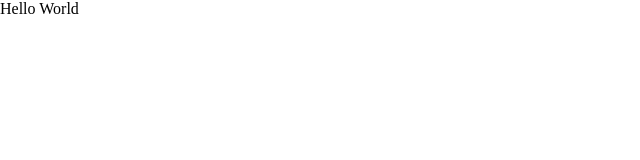
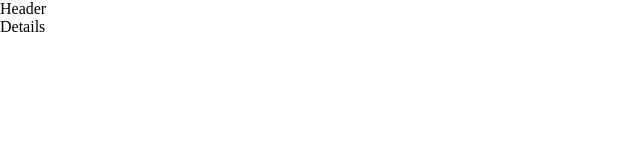
Before and after one commit to pavlo-serhiichuk/outfitt, a React app: page /details in a window 1280 px wide. Shown: the top 160 px of the page, without its empty margins (0-640 px from the left). Built offline with nearby package versions, Linux system fonts and the light colour scheme.

Commit message:
added react-router, Main & OutfitDetails pages

```diff
--- a/config/webpack/getWebpackConfig.ts
+++ b/config/webpack/getWebpackConfig.ts
@@ -30,6 +30,9 @@ export function getWebpackConfig(options: WebpackOptions) {
     },
     resolve: {
       extensions: ['.tsx', '.ts', '.js'],
+      alias: {
+        '@': path.resolve(__dirname, '..', '..', 'src')
+      },
     },
   }
 }
--- a/package.json
+++ b/package.json
@@ -15,6 +15,7 @@
     "@types/lodash": "^4.17.20",
     "@types/react": "^19.1.8",
     "@types/react-dom": "^19.1.6",
+    "@types/react-router": "^5.1.20",
     "@types/webpack": "^5.28.5",
     "@types/webpack-dev-server": "^4.7.2",
     "css-loader": "^7.1.2",
@@ -32,6 +33,7 @@
   "dependencies": {
     "lodash": "^4.17.21",
     "react": "^19.1.0",
-    "react-dom": "^19.1.0"
+    "react-dom": "^19.1.0",
+    "react-router": "^7.7.0"
   }
 }
--- a/src/app/App.tsx
+++ b/src/app/App.tsx
@@ -1,5 +1,14 @@
 import React from "react";
+import {Route, Routes} from "react-router";
+import {MainPage} from "@/pages/MainPage";
+import {OutfitDetailsPage} from "@/pages/OutfitDetailsPage";
 
 export function App() {
-  return <div className={'app light'}>Hello World</div>;
+  return <div className={'app light'}>
+    Header
+    <Routes>
+      <Route path="/" element={<MainPage />} />
+      <Route path="/details" element={<OutfitDetailsPage />} />
+    </Routes>
+  </div>;
 }
--- a/src/index.tsx
+++ b/src/index.tsx
@@ -2,7 +2,12 @@ import React from 'react';
 import {createRoot} from 'react-dom/client';
 import './assets/style/style.scss'
 import {App} from "./app/App";
+import {BrowserRouter} from "react-router";
 
 const root = createRoot(document.getElementById('root'));
 
-root.render(<App />);
+root.render(
+  <BrowserRouter>
+    <App />
+  </BrowserRouter>
+);
--- /dev/null
+++ b/src/pages/MainPage/index.ts
@@ -0,0 +1 @@
+export {MainPage} from './ui/MainPage'
--- /dev/null
+++ b/src/pages/MainPage/ui/MainPage.tsx
@@ -0,0 +1,9 @@
+import React from 'react';
+
+export const MainPage = () => {
+  return (
+    <div>
+      Main
+    </div>
+  );
+};
--- /dev/null
+++ b/src/pages/OutfitDetailsPage/index.ts
@@ -0,0 +1 @@
+export {OutfitDetailsPage} from './ui/OutfitDetailsPage'
--- /dev/null
+++ b/src/pages/OutfitDetailsPage/ui/OutfitDetailsPage.tsx
@@ -0,0 +1,9 @@
+import React from 'react';
+
+export const OutfitDetailsPage = () => {
+  return (
+    <div>
+      Details
+    </div>
+  );
+};
```
Also changed, not shown: tsconfig.json (+7 -3 lines), 1 other file (tests, documents, lock files or other folders).
